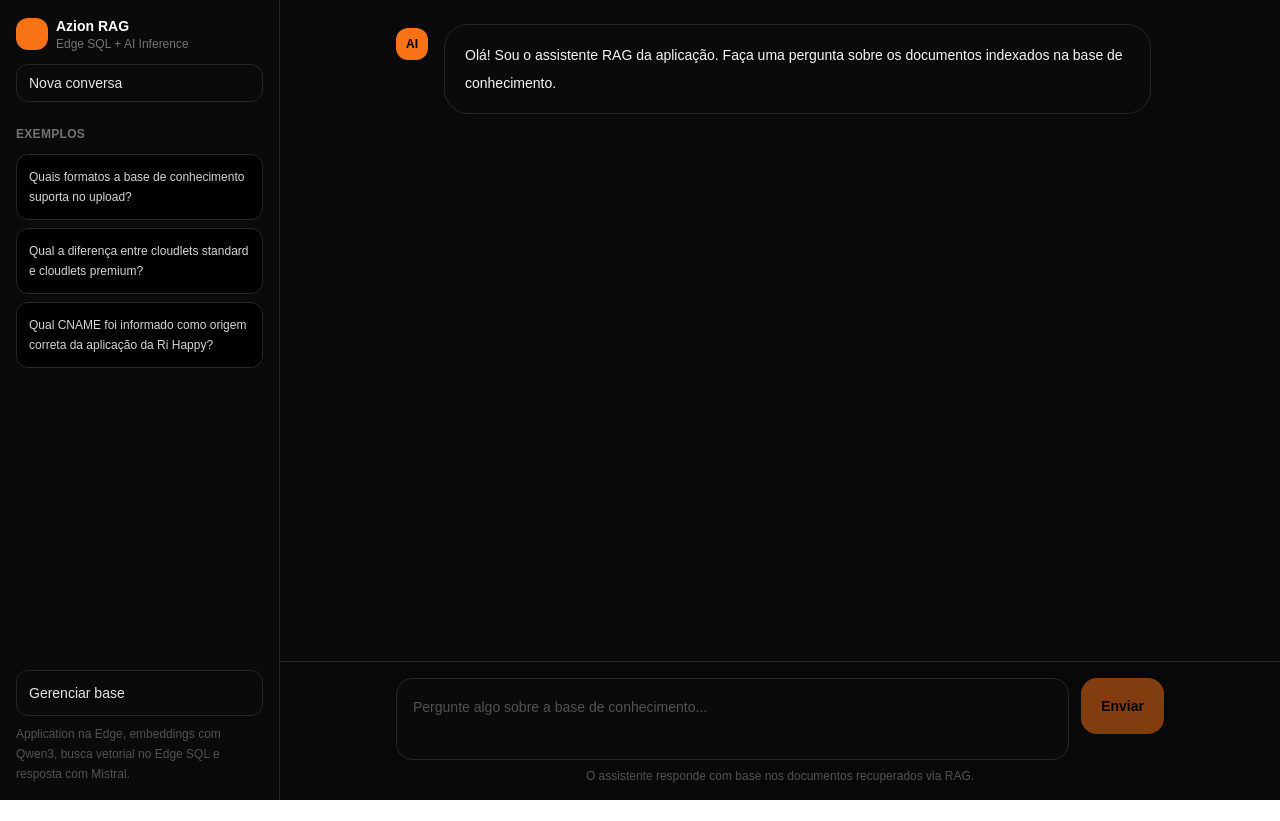
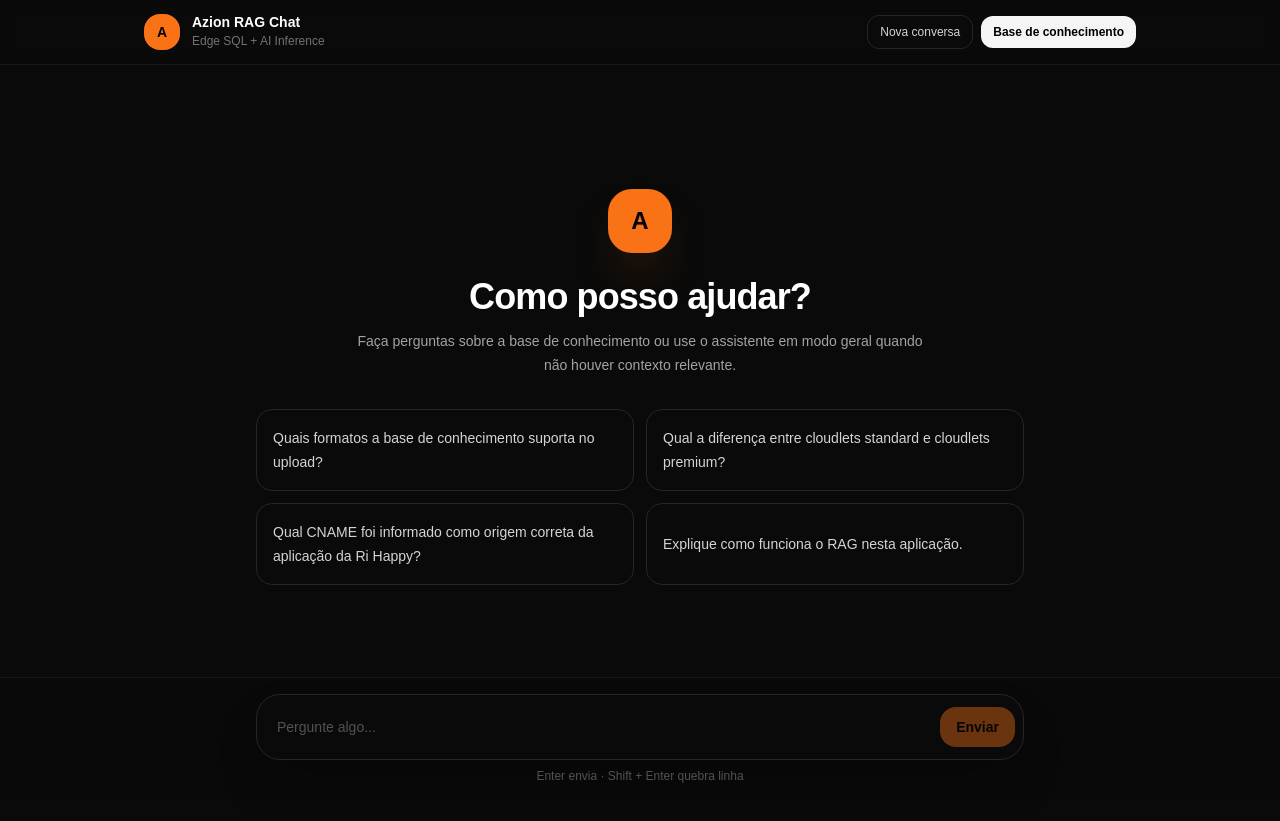
Before and after one commit to davivinco/azion-rag-chat, a Next.js app: page / in a window 1280 px wide. Before the commit the page ends 800 px from the top, so only its background shows below. Built offline with nearby package versions, Linux system fonts and the light colour scheme.

Commit message:
refactor: improve chat user experience

```diff
--- a/app/page.tsx
+++ b/app/page.tsx
@@ -43,6 +43,7 @@ const exampleQuestions = [
   "Quais formatos a base de conhecimento suporta no upload?",
   "Qual a diferença entre cloudlets standard e cloudlets premium?",
   "Qual CNAME foi informado como origem correta da aplicação da Ri Happy?",
+  "Explique como funciona o RAG nesta aplicação.",
 ];
 
 function formatScore(score?: number) {
@@ -52,103 +53,55 @@ function formatScore(score?: number) {
 
 function MarkdownContent({ content }: { content: string }) {
   return (
-    <ReactMarkdown
-      remarkPlugins={[remarkGfm]}
-      components={{
-        h1: ({ children }) => (
-          <h1 className="mb-4 text-2xl font-bold text-white">{children}</h1>
-        ),
-        h2: ({ children }) => (
-          <h2 className="mb-3 mt-5 text-xl font-bold text-white">{children}</h2>
-        ),
-        h3: ({ children }) => (
-          <h3 className="mb-2 mt-4 text-lg font-semibold text-white">{children}</h3>
-        ),
-        p: ({ children }) => (
-          <p className="mb-4 leading-7 text-neutral-100 last:mb-0">{children}</p>
-        ),
-        strong: ({ children }) => (
-          <strong className="font-bold text-white">{children}</strong>
-        ),
-        ul: ({ children }) => (
-          <ul className="mb-4 ml-5 list-disc space-y-2 text-neutral-100">{children}</ul>
-        ),
-        ol: ({ children }) => (
-          <ol className="mb-4 ml-5 list-decimal space-y-3 text-neutral-100">{children}</ol>
-        ),
-        li: ({ children }) => <li className="pl-1 text-neutral-100">{children}</li>,
-        code: ({ children }) => (
-          <code className="rounded-md bg-neutral-900 px-1.5 py-0.5 text-orange-300">
-            {children}
-          </code>
-        ),
-        pre: ({ children }) => (
-          <pre className="mb-4 overflow-x-auto rounded-xl border border-neutral-800 bg-black p-4 text-sm text-neutral-100">
-            {children}
-          </pre>
-        ),
-        table: ({ children }) => (
-          <div className="mb-4 overflow-x-auto rounded-xl border border-neutral-800">
-            <table className="w-full border-collapse text-left text-sm">{children}</table>
+    <div className="prose prose-invert max-w-none prose-p:leading-7 prose-p:text-neutral-100 prose-li:text-neutral-100 prose-strong:text-white prose-strong:font-bold prose-code:text-orange-300 prose-code:bg-neutral-900 prose-code:px-1.5 prose-code:py-0.5 prose-code:rounded-md prose-pre:bg-black prose-pre:border prose-pre:border-neutral-800 prose-pre:rounded-xl prose-table:text-sm prose-th:border-neutral-800 prose-td:border-neutral-800">
+      <ReactMarkdown remarkPlugins={[remarkGfm]}>{content}</ReactMarkdown>
     </div>
-        ),
-        th: ({ children }) => (
-          <th className="border-b border-neutral-800 bg-neutral-900 px-3 py-2 font-semibold text-white">
-            {children}
-          </th>
-        ),
-        td: ({ children }) => (
-          <td className="border-b border-neutral-900 px-3 py-2 text-neutral-200">
-            {children}
-          </td>
-        ),
-      }}
-    >
-      {content}
-    </ReactMarkdown>
   );
 }
 
-function AssistantMetadata({
+function AssistantDetails({
   sources = [],
   chunks = [],
 }: {
   sources?: RagSource[];
   chunks?: RagChunk[];
 }) {
-  const [openSources, setOpenSources] = useState(false);
-  const [openContext, setOpenContext] = useState(false);
+  const [showSources, setShowSources] = useState(false);
+  const [showContext, setShowContext] = useState(false);
 
   if (!sources.length && !chunks.length) return null;
 
   return (
-    <div className="mt-5 space-y-3">
+    <div className="mt-4 flex flex-col gap-3">
       {sources.length > 0 ? (
-        <div className="rounded-2xl border border-neutral-800 bg-neutral-950">
+        <div className="rounded-2xl border border-neutral-800 bg-neutral-950/80">
           <button
             type="button"
-            onClick={() => setOpenSources((value) => !value)}
-            className="flex w-full items-center justify-between gap-3 px-4 py-3 text-left text-sm text-neutral-200"
+            onClick={() => setShowSources((value) => !value)}
+            className="flex w-full items-center justify-between gap-3 px-4 py-3 text-left text-sm text-neutral-300 transition hover:text-white"
           >
             <span>Fontes utilizadas ({sources.length})</span>
-            <span className="text-neutral-500">{openSources ? "Ocultar" : "Ver"}</span>
+            <span className="text-xs text-neutral-500">
+              {showSources ? "Ocultar" : "Mostrar"}
+            </span>
           </button>
 
-          {openSources ? (
-            <div className="space-y-2 border-t border-neutral-800 p-3">
+          {showSources ? (
+            <div className="grid gap-2 border-t border-neutral-800 p-3 md:grid-cols-2">
               {sources.map((source, index) => (
                 <div
                   key={`${source.source}-${source.chunkIndex}-${index}`}
-                  className="rounded-xl border border-neutral-800 bg-black p-3"
+                  className="rounded-xl border border-neutral-800 bg-black/60 p-3"
                 >
                   <p className="line-clamp-2 text-sm font-medium text-neutral-100">
                     {source.source}
                   </p>
+
                   <div className="mt-2 flex flex-wrap gap-2">
-                    <span className="rounded-full bg-neutral-900 px-2.5 py-1 text-xs text-neutral-400">
+                    <span className="rounded-full bg-neutral-900 px-2 py-1 text-xs text-neutral-400">
                       Chunk {source.chunkIndex}
                     </span>
-                    <span className="rounded-full bg-orange-500/10 px-2.5 py-1 text-xs text-orange-300">
+                    <span className="rounded-full bg-orange-500/10 px-2 py-1 text-xs text-orange-300">
                       Score {formatScore(source.score)}
                     </span>
                   </div>
@@ -160,22 +113,24 @@ function AssistantMetadata({
       ) : null}
 
       {chunks.length > 0 ? (
-        <div className="rounded-2xl border border-neutral-800 bg-neutral-950">
+        <div className="rounded-2xl border border-neutral-800 bg-neutral-950/80">
           <button
             type="button"
-            onClick={() => setOpenContext((value) => !value)}
-            className="flex w-full items-center justify-between gap-3 px-4 py-3 text-left text-sm text-neutral-200"
+            onClick={() => setShowContext((value) => !value)}
+            className="flex w-full items-center justify-between gap-3 px-4 py-3 text-left text-sm text-neutral-300 transition hover:text-white"
           >
             <span>Contexto recuperado ({chunks.length})</span>
-            <span className="text-neutral-500">{openContext ? "Ocultar" : "Ver"}</span>
+            <span className="text-xs text-neutral-500">
+              {showContext ? "Ocultar" : "Mostrar"}
+            </span>
           </button>
 
-          {openContext ? (
+          {showContext ? (
             <div className="max-h-[420px] space-y-3 overflow-auto border-t border-neutral-800 p-3">
               {chunks.map((chunk, index) => (
                 <article
                   key={`${chunk.id}-${index}`}
-                  className="rounded-xl border border-neutral-800 bg-black p-3"
+                  className="rounded-xl border border-neutral-800 bg-black/60 p-3"
                 >
                   <div className="mb-2 flex flex-wrap items-start justify-between gap-2">
                     <div>
@@ -207,14 +162,7 @@ function AssistantMetadata({
 
 export default function HomePage() {
   const [question, setQuestion] = useState("");
-  const [messages, setMessages] = useState<ChatMessage[]>([
-    {
-      id: "welcome",
-      role: "assistant",
-      content:
-        "Olá! Sou o assistente RAG da aplicação. Faça uma pergunta sobre os documentos indexados na base de conhecimento.",
-    },
-  ]);
+  const [messages, setMessages] = useState<ChatMessage[]>([]);
   const [loading, setLoading] = useState(false);
   const textareaRef = useRef<HTMLTextAreaElement | null>(null);
 
@@ -238,7 +186,7 @@ export default function HomePage() {
     setLoading(true);
 
     try {
-      const res = await fetch("/api/chat", {
+      const response = await fetch("/api/chat", {
         method: "POST",
         headers: {
           "Content-Type": "application/json",
@@ -246,32 +194,34 @@ export default function HomePage() {
         body: JSON.stringify({ prompt: currentQuestion }),
       });
 
-      const data = (await res.json()) as ChatResponse;
+      const data = (await response.json()) as ChatResponse;
 
-      if (!res.ok || data.ok === false) {
-        const errorMessage: ChatMessage = {
+      if (!response.ok || data.ok === false) {
+        setMessages((current) => [
+          ...current,
+          {
             id: crypto.randomUUID(),
             role: "assistant",
             error: true,
             content: data?.details
               ? `${data?.error ?? "Erro"}\n\nDetalhes: ${data.details}`
               : data?.error ?? "Erro ao processar a solicitação.",
-        };
-
-        setMessages((current) => [...current, errorMessage]);
+          },
+        ]);
         return;
       }
 
-      const assistantMessage: ChatMessage = {
+      setMessages((current) => [
+        ...current,
+        {
           id: crypto.randomUUID(),
           role: "assistant",
           content: data.answer ?? "Sem resposta.",
           mode: data.mode,
           sources: data.sources ?? [],
           chunks: data.chunks ?? [],
-      };
-
-      setMessages((current) => [...current, assistantMessage]);
+        },
+      ]);
     } catch (error) {
       console.error("Erro ao chamar a API:", error);
 
@@ -296,101 +246,95 @@ export default function HomePage() {
   }
 
   function clearChat() {
-    setMessages([
-      {
-        id: "welcome",
-        role: "assistant",
-        content:
-          "Conversa limpa. Faça uma nova pergunta sobre a base de conhecimento.",
-      },
-    ]);
+    setMessages([]);
     setQuestion("");
+    textareaRef.current?.focus();
   }
 
   return (
-    <main className="min-h-screen bg-[#090909] text-white">
-      <div className="grid min-h-screen grid-cols-1 lg:grid-cols-[280px_1fr]">
-        <aside className="hidden border-r border-neutral-800 bg-neutral-950 p-4 lg:flex lg:flex-col">
-          <div className="mb-6">
-            <div className="mb-3 flex items-center gap-2">
-              <div className="h-8 w-8 rounded-xl bg-orange-500" />
+    <main className="min-h-screen bg-[#0a0a0a] text-white">
+      <div className="flex min-h-screen flex-col">
+        <header className="sticky top-0 z-20 border-b border-neutral-900 bg-[#0a0a0a]/90 backdrop-blur">
+          <div className="mx-auto flex h-16 w-full max-w-5xl items-center justify-between px-4">
+            <div className="flex items-center gap-3">
+              <div className="flex h-9 w-9 items-center justify-center rounded-2xl bg-orange-500 text-sm font-black text-black">
+                A
+              </div>
+
               <div>
-                <h1 className="text-sm font-bold">Azion RAG</h1>
-                <p className="text-xs text-neutral-500">Edge SQL + AI Inference</p>
+                <h1 className="text-sm font-semibold leading-none text-white">
+                  Azion RAG Chat
+                </h1>
+                <p className="mt-1 text-xs text-neutral-500">
+                  Edge SQL + AI Inference
+                </p>
               </div>
             </div>
 
+            <div className="flex items-center gap-2">
               <button
                 type="button"
                 onClick={clearChat}
-              className="w-full rounded-xl border border-neutral-800 px-3 py-2 text-left text-sm text-neutral-200 transition hover:bg-neutral-900"
+                className="rounded-xl border border-neutral-800 px-3 py-2 text-xs font-medium text-neutral-300 transition hover:bg-neutral-900 hover:text-white"
               >
                 Nova conversa
               </button>
+
+              <a
+                href="/knowledge"
+                className="rounded-xl bg-neutral-100 px-3 py-2 text-xs font-semibold text-black transition hover:bg-orange-500"
+              >
+                Base de conhecimento
+              </a>
+            </div>
+          </div>
+        </header>
+
+        <section className="flex-1 px-4 pb-36 pt-8">
+          <div className="mx-auto w-full max-w-3xl">
+            {messages.length === 0 ? (
+              <div className="flex min-h-[calc(100vh-220px)] flex-col items-center justify-center text-center">
+                <div className="mb-6 flex h-16 w-16 items-center justify-center rounded-3xl bg-orange-500 text-2xl font-black text-black shadow-2xl shadow-orange-500/20">
+                  A
                 </div>
 
-          <div className="mb-6">
-            <p className="mb-3 text-xs font-semibold uppercase tracking-wide text-neutral-500">
-              Exemplos
+                <h2 className="text-3xl font-bold tracking-tight md:text-4xl">
+                  Como posso ajudar?
+                </h2>
+
+                <p className="mt-3 max-w-xl text-sm leading-6 text-neutral-400">
+                  Faça perguntas sobre a base de conhecimento ou use o assistente em modo geral quando não houver contexto relevante.
                 </p>
 
-            <div className="space-y-2">
-              {exampleQuestions.map((item) => (
+                <div className="mt-8 grid w-full grid-cols-1 gap-3 md:grid-cols-2">
+                  {exampleQuestions.map((example) => (
                     <button
-                  key={item}
+                      key={example}
                       type="button"
-                  onClick={() => sendQuestion(item)}
+                      onClick={() => sendQuestion(example)}
                       disabled={loading}
-                  className="w-full rounded-xl border border-neutral-800 bg-black px-3 py-3 text-left text-xs leading-5 text-neutral-300 transition hover:border-orange-500/60 hover:text-white disabled:opacity-50"
+                      className="rounded-2xl border border-neutral-800 bg-neutral-950 p-4 text-left text-sm leading-6 text-neutral-300 transition hover:border-orange-500/70 hover:bg-neutral-900 hover:text-white disabled:opacity-50"
                     >
-                  {item}
+                      {example}
                     </button>
                   ))}
                 </div>
               </div>
-
-          <div className="mt-auto space-y-2">
-            <a
-              href="/knowledge"
-              className="block rounded-xl border border-neutral-800 px-3 py-3 text-sm text-neutral-200 transition hover:border-orange-500/60 hover:bg-orange-500/10"
-            >
-              Gerenciar base
-            </a>
-
-            <p className="text-xs leading-5 text-neutral-600">
-              Application na Edge, embeddings com Qwen3, busca vetorial no Edge SQL e resposta com Mistral.
-            </p>
-          </div>
-        </aside>
-
-        <section className="flex min-h-screen flex-col">
-          <header className="flex items-center justify-between border-b border-neutral-800 bg-neutral-950/80 px-4 py-3 backdrop-blur lg:hidden">
-            <div>
-              <h1 className="text-sm font-bold">Azion RAG Chat</h1>
-              <p className="text-xs text-neutral-500">Edge SQL + AI Inference</p>
-            </div>
-
-            <a
-              href="/knowledge"
-              className="rounded-xl border border-neutral-800 px-3 py-2 text-xs text-neutral-200"
-            >
-              Base
-            </a>
-          </header>
-
-          <div className="flex-1 overflow-y-auto px-4 pb-36 pt-6">
-            <div className="mx-auto flex w-full max-w-3xl flex-col gap-6">
+            ) : (
+              <div className="space-y-8">
                 {messages.map((message) => {
                   const isUser = message.role === "user";
 
                   return (
+                    <div key={message.id} className="group">
                       <div
-                    key={message.id}
-                    className={`flex gap-4 ${isUser ? "justify-end" : "justify-start"}`}
+                        className={`flex gap-4 ${
+                          isUser ? "justify-end" : "justify-start"
+                        }`}
                       >
                         {!isUser ? (
-                      <div className="mt-1 flex h-8 w-8 shrink-0 items-center justify-center rounded-xl bg-orange-500 text-xs font-bold text-black">
-                        AI
+                          <div className="mt-1 flex h-9 w-9 shrink-0 items-center justify-center rounded-2xl bg-orange-500 text-sm font-black text-black">
+                            A
                           </div>
                         ) : null}
 
@@ -399,8 +343,8 @@ export default function HomePage() {
                             isUser
                               ? "max-w-[85%] rounded-3xl bg-neutral-800 px-5 py-4 text-sm leading-7 text-neutral-100"
                               : message.error
-                            ? "max-w-[92%] rounded-3xl border border-red-500/40 bg-red-500/10 px-5 py-4 text-sm leading-7 text-red-100"
-                            : "max-w-[92%] rounded-3xl border border-neutral-800 bg-neutral-950 px-5 py-4 text-sm leading-7 text-neutral-100"
+                                ? "w-full rounded-3xl border border-red-500/40 bg-red-500/10 px-5 py-4 text-sm leading-7 text-red-100"
+                                : "w-full rounded-3xl border border-neutral-900 bg-neutral-950/70 px-5 py-5 text-sm leading-7 text-neutral-100"
                           }
                         >
                           {isUser ? (
@@ -408,16 +352,30 @@ export default function HomePage() {
                           ) : (
                             <>
                               {message.mode ? (
-                            <div className="mb-3 flex flex-wrap gap-2">
-                              <span className="rounded-full border border-orange-500/30 bg-orange-500/10 px-2.5 py-1 text-xs leading-none text-orange-300">
-                                {message.mode}
+                                <div className="mb-4 flex flex-wrap items-center gap-2">
+                                  <span
+                                    className={
+                                      message.mode === "llm-general"
+                                        ? "rounded-full border border-blue-500/30 bg-blue-500/10 px-2.5 py-1 text-xs leading-none text-blue-300"
+                                        : "rounded-full border border-orange-500/30 bg-orange-500/10 px-2.5 py-1 text-xs leading-none text-orange-300"
+                                    }
+                                  >
+                                    {message.mode === "llm-general"
+                                      ? "Resposta geral"
+                                      : "Resposta com RAG"}
                                   </span>
+
+                                  {message.mode === "llm-general" ? (
+                                    <span className="text-xs text-neutral-500">
+                                      Sem fontes da base de conhecimento
+                                    </span>
+                                  ) : null}
                                 </div>
                               ) : null}
 
                               <MarkdownContent content={message.content} />
 
-                          <AssistantMetadata
+                              <AssistantDetails
                                 sources={message.sources}
                                 chunks={message.chunks}
                               />
@@ -426,30 +384,37 @@ export default function HomePage() {
                         </div>
 
                         {isUser ? (
-                      <div className="mt-1 flex h-8 w-8 shrink-0 items-center justify-center rounded-xl bg-neutral-800 text-xs font-bold text-neutral-300">
+                          <div className="mt-1 flex h-9 w-9 shrink-0 items-center justify-center rounded-2xl bg-neutral-800 text-[10px] font-bold text-neutral-300">
                             Você
                           </div>
                         ) : null}
+                      </div>
                     </div>
                   );
                 })}
 
                 {loading ? (
                   <div className="flex gap-4">
-                  <div className="mt-1 flex h-8 w-8 shrink-0 items-center justify-center rounded-xl bg-orange-500 text-xs font-bold text-black">
-                    AI
+                    <div className="mt-1 flex h-9 w-9 shrink-0 items-center justify-center rounded-2xl bg-orange-500 text-sm font-black text-black">
+                      A
                     </div>
 
-                  <div className="rounded-3xl border border-neutral-800 bg-neutral-950 px-5 py-4 text-sm text-neutral-400">
-                    Consultando a base de conhecimento...
+                    <div className="rounded-3xl border border-neutral-900 bg-neutral-950/70 px-5 py-4 text-sm text-neutral-400">
+                      <div className="flex items-center gap-3">
+                        <span className="h-2 w-2 animate-pulse rounded-full bg-orange-500" />
+                        Consultando a base e gerando resposta...
+                      </div>
                     </div>
                   </div>
                 ) : null}
               </div>
+            )}
           </div>
+        </section>
 
-          <div className="fixed bottom-0 left-0 right-0 border-t border-neutral-800 bg-[#090909]/95 px-4 py-4 backdrop-blur lg:left-[280px]">
-            <form onSubmit={handleSubmit} className="mx-auto flex w-full max-w-3xl gap-3">
+        <div className="fixed bottom-0 left-0 right-0 z-20 border-t border-neutral-900 bg-[#0a0a0a]/95 px-4 py-4 backdrop-blur">
+          <form onSubmit={handleSubmit} className="mx-auto w-full max-w-3xl">
+            <div className="flex items-end gap-3 rounded-3xl border border-neutral-800 bg-neutral-950 p-2 shadow-2xl">
               <textarea
                 ref={textareaRef}
                 value={question}
@@ -460,24 +425,25 @@ export default function HomePage() {
                     sendQuestion();
                   }
                 }}
-                placeholder="Pergunte algo sobre a base de conhecimento..."
-                className="max-h-40 min-h-[56px] flex-1 resize-none rounded-2xl border border-neutral-800 bg-neutral-950 px-4 py-4 text-sm leading-6 text-white outline-none transition placeholder:text-neutral-600 focus:border-orange-500"
+                placeholder="Pergunte algo..."
+                rows={1}
+                className="max-h-40 min-h-[48px] flex-1 resize-none bg-transparent px-3 py-3 text-sm leading-6 text-white outline-none placeholder:text-neutral-600"
               />
 
               <button
                 type="submit"
                 disabled={!canSend}
-                className="h-[56px] rounded-2xl bg-orange-500 px-5 text-sm font-bold text-black transition hover:bg-orange-400 disabled:cursor-not-allowed disabled:opacity-50"
+                className="mb-1 h-10 rounded-2xl bg-orange-500 px-4 text-sm font-bold text-black transition hover:bg-orange-400 disabled:cursor-not-allowed disabled:opacity-40"
               >
                 Enviar
               </button>
+            </div>
+
+            <p className="mt-2 text-center text-xs text-neutral-600">
+              Enter envia · Shift + Enter quebra linha
+            </p>
           </form>
-
-            <p className="mx-auto mt-2 max-w-3xl text-center text-xs text-neutral-600">
-              O assistente responde com base nos documentos recuperados via RAG.
-            </p>
         </div>
-        </section>
       </div>
     </main>
   );
```
Lines whose indentation alone changed are shown as unchanged.
